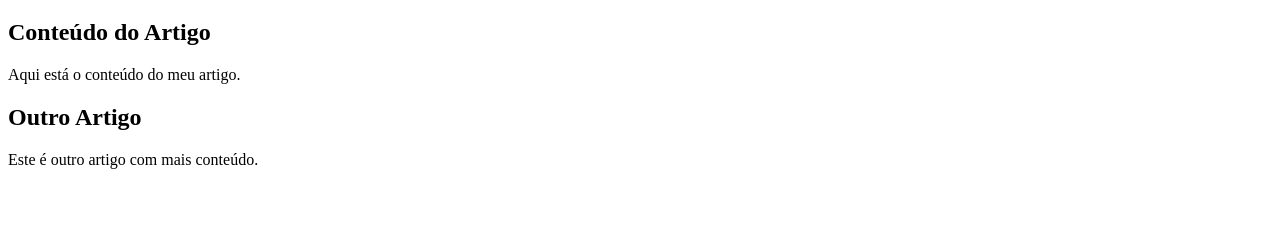
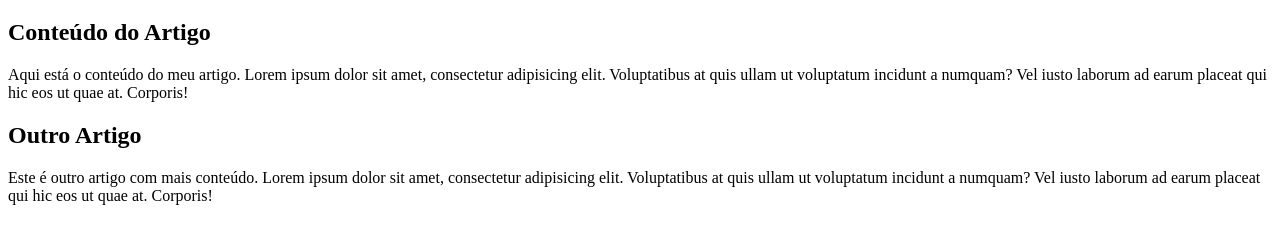
Before and after one commit to luanstodutoss/LEARNING-BRANCHS, a plain HTML site: page index.html in a window 1280 px wide. Shown: the part 61-304 px from the top of the page. Drawn offline with Linux system fonts and the light colour scheme.

Commit message:
Add the text for the articles

```diff
--- a/index.html
+++ b/index.html
@@ -12,11 +12,15 @@
         </header>
         <article>
             <h2>Conteúdo do Artigo</h2>
-            <p>Aqui está o conteúdo do meu artigo.</p>
+            <p>Aqui está o conteúdo do meu artigo.
+                Lorem ipsum dolor sit amet, consectetur adipisicing elit. Voluptatibus at quis ullam ut voluptatum incidunt a numquam? Vel iusto laborum ad earum placeat qui hic eos ut quae at. Corporis!
+            </p>
         </article>
         <article>
             <h2>Outro Artigo</h2>
-            <p>Este é outro artigo com mais conteúdo.</p>
+            <p>Este é outro artigo com mais conteúdo.
+                Lorem ipsum dolor sit amet, consectetur adipisicing elit. Voluptatibus at quis ullam ut voluptatum incidunt a numquam? Vel iusto laborum ad earum placeat qui hic eos ut quae at. Corporis!
+            </p>
         </article>
     </main>
 
```
